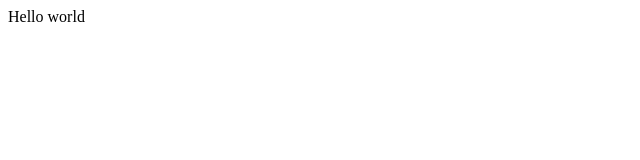
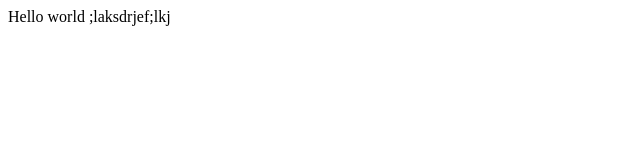
Before and after one commit to d33z33/learning-git, a plain HTML site: page index.html in a window 1280 px wide. Shown: the whole page, without its empty margins (0-640 px from the left). Drawn offline with Linux system fonts and the light colour scheme.

Commit message:
test commit

```diff
--- a/index.html
+++ b/index.html
@@ -1,3 +1,4 @@
 <html>
 Hello world
+;laksdrjef;lkj
 </html>
```
